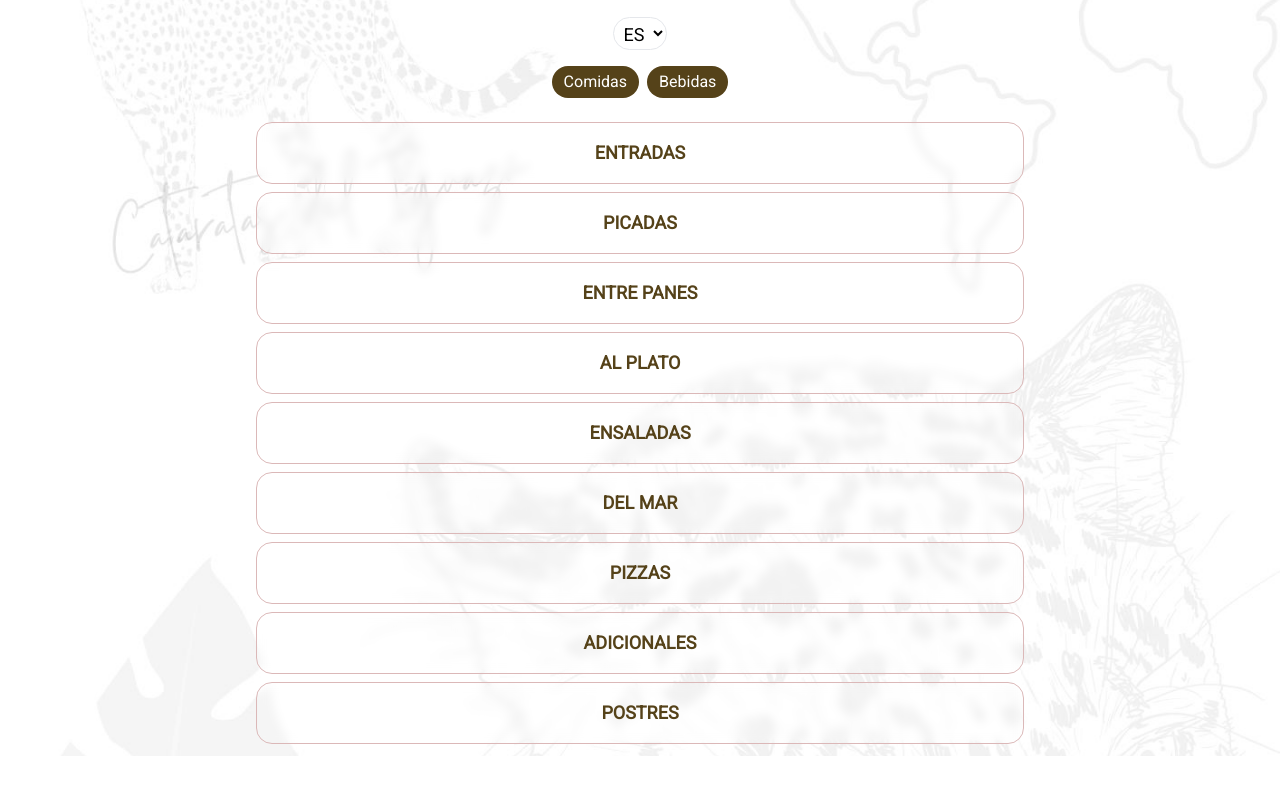
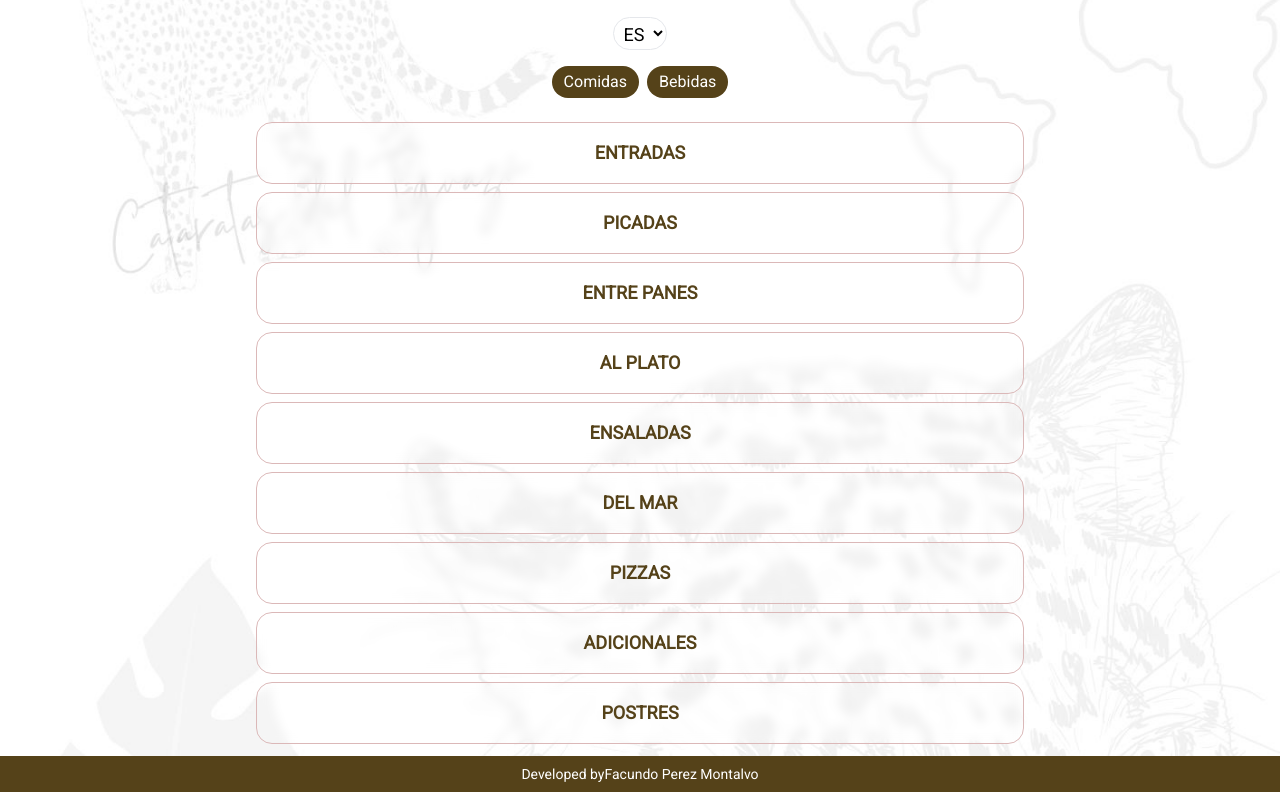
Before and after one commit to facuperezm/locoheraldo-menu, a Next.js app: page / in a window 1280 px wide. Shown: the part 503-1295 px from the top of the page. Before the commit the page ends 1259 px from the top, so only its background shows below. Built offline with nearby package versions, Linux system fonts and the light colour scheme.

Commit message:
added footer

```diff
--- /dev/null
+++ b/components/Footer.js
@@ -0,0 +1,11 @@
+import Link from "next/link";
+import React from "react";
+
+export default function Footer() {
+  return (
+    <div className="text-center text-sm bg-greenLoco text-white p-2">
+      Developed by
+      <Link href="https://facuperezm.vercel.app/">Facundo Perez Montalvo</Link>
+    </div>
+  );
+}
--- a/components/layouts/main.js
+++ b/components/layouts/main.js
@@ -1,4 +1,5 @@
 import Head from "next/head";
+import Footer from "../Footer";
 
 const Main = ({ children }) => {
   return (
@@ -8,6 +9,7 @@ const Main = ({ children }) => {
         <title>Loco Heraldo</title>
       </Head>
       <div>{children}</div>
+      <Footer />
     </div>
   );
 };
```
